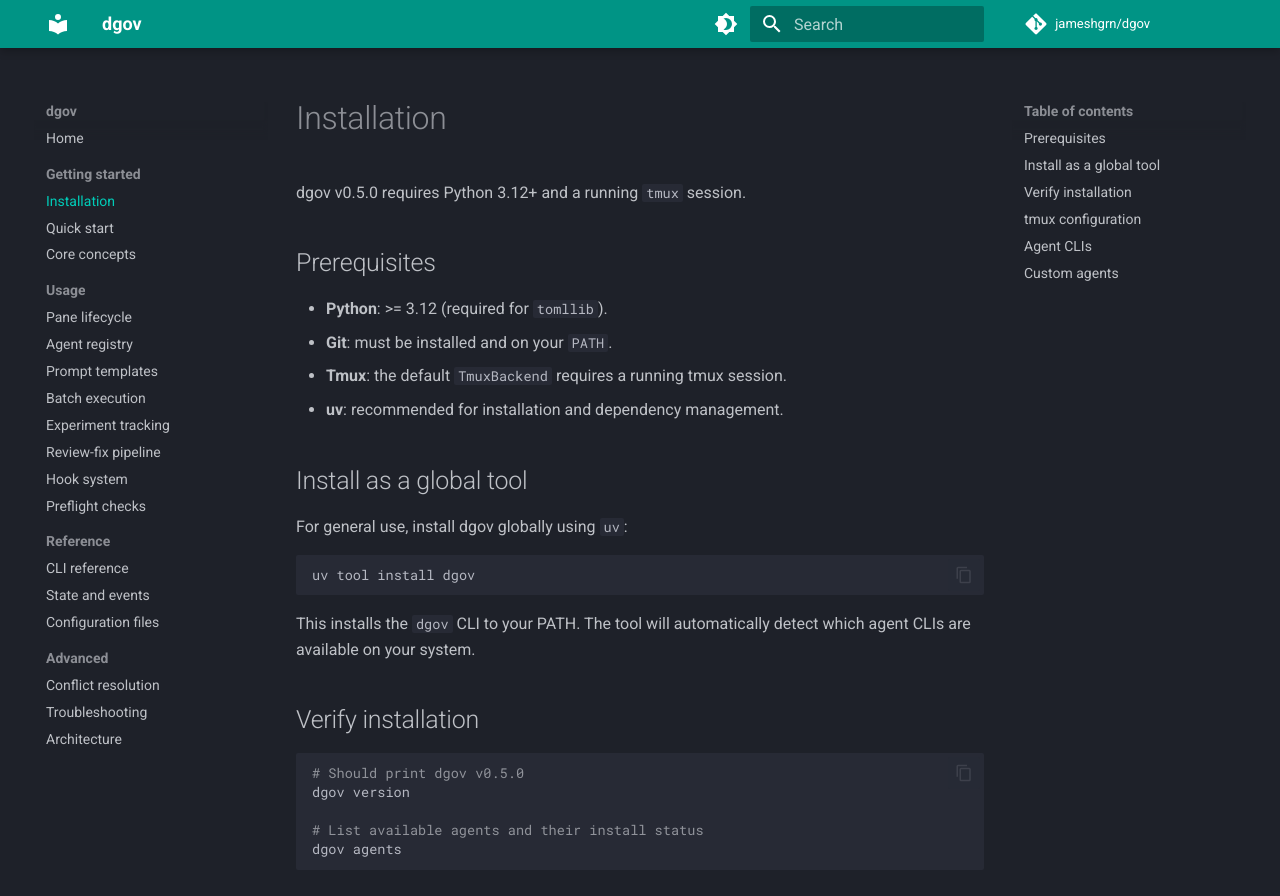
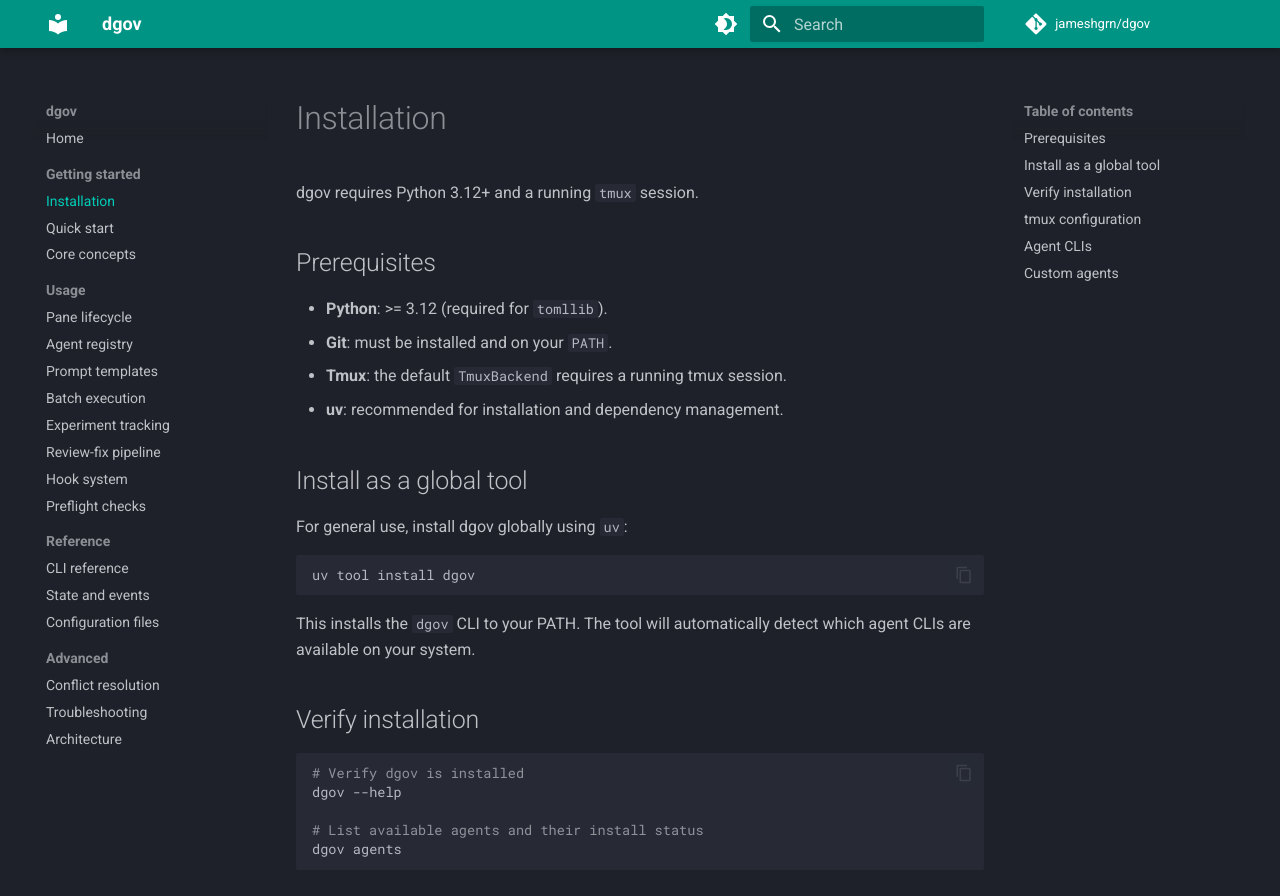
Before and after one commit to jameshgrn/dgov, an MkDocs documentation site: the page built from docs/installation.md, in a window 1280 px wide and 900 px high. Shown: the top 896 px of the window. Built offline with MkDocs 1.6.1 and Material for MkDocs 9.7.7, drawn with Linux system fonts in a browser that asks for light colours; comment, search, counter and statistics services are not loaded.

Commit message:
Remove hardcoded version from installation docs

````diff
--- a/docs/installation.md
+++ b/docs/installation.md
@@ -1,6 +1,6 @@
 # Installation
 
-dgov v0.5.0 requires Python 3.12+ and a running `tmux` session.
+dgov requires Python 3.12+ and a running `tmux` session.
 
 ## Prerequisites
 
@@ -22,8 +22,8 @@ This installs the `dgov` CLI to your PATH. The tool will automatically detect wh
 ## Verify installation
 
 ```bash
-# Should print dgov v0.5.0
-dgov version
+# Verify dgov is installed
+dgov --help
 
 # List available agents and their install status
 dgov agents
````
